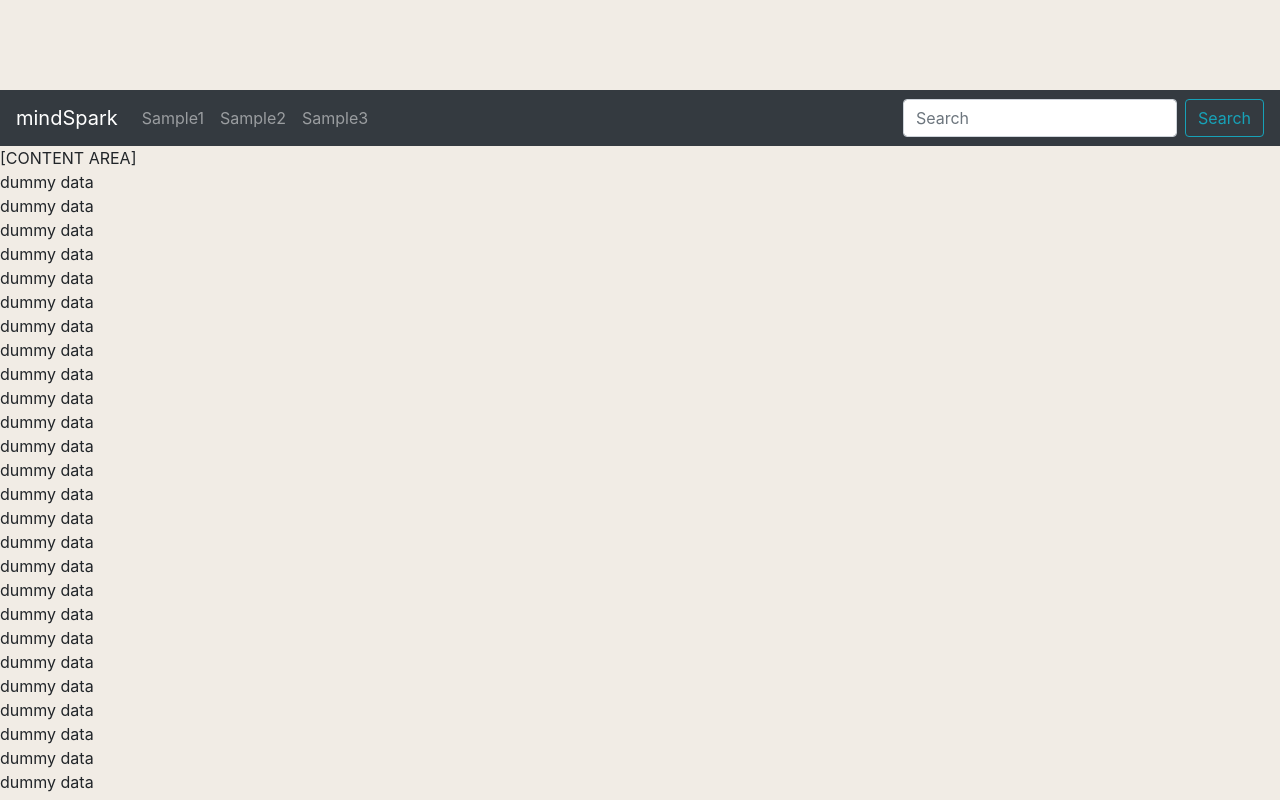
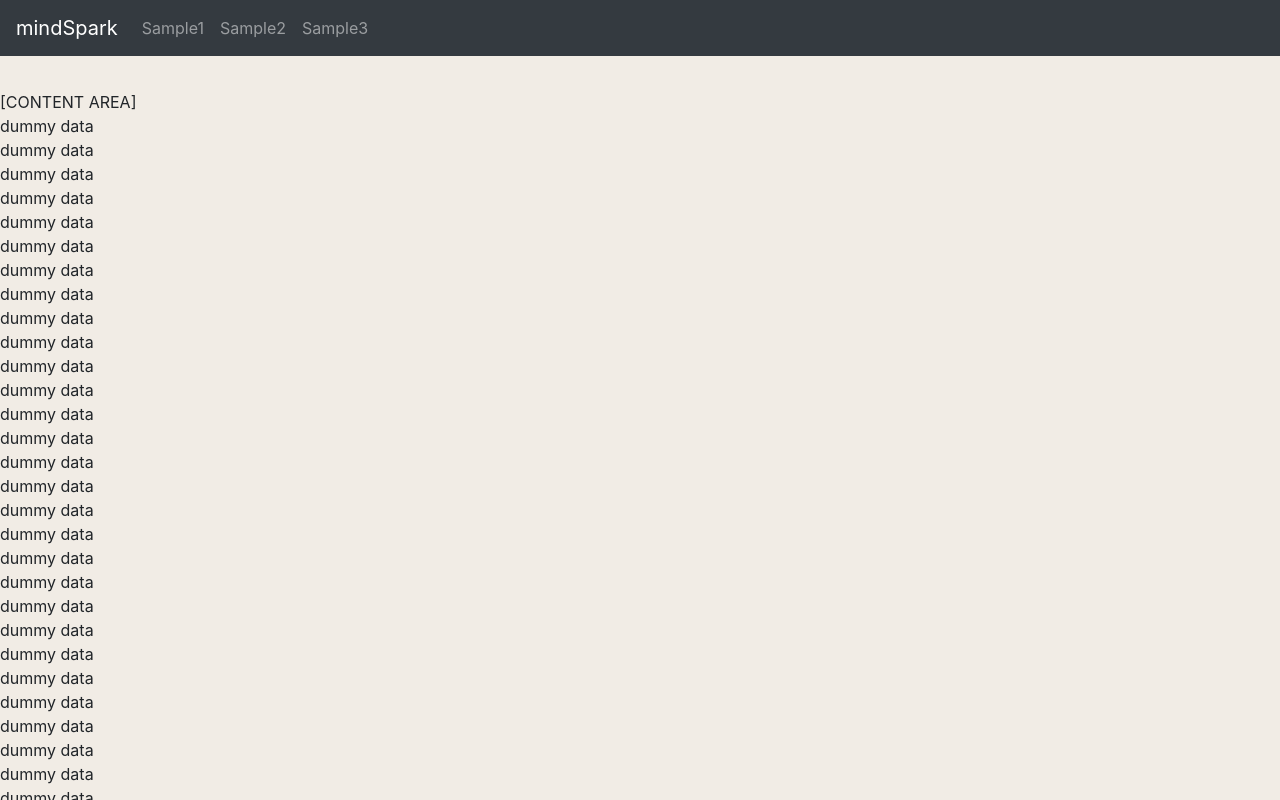
Before and after one commit to abansal98/mindSpark, a React (Create React App) app in the folder react-app/: page / in a window 1280 px wide. Shown: the top 800 px of the page. Built offline with nearby package versions, Linux system fonts and the light colour scheme.

Commit message:
make navbar fixedTop, delete unnecessary

```diff
--- a/react-app/src/navbar.js
+++ b/react-app/src/navbar.js
@@ -6,7 +6,7 @@ class NavBar extends Component {
   render() {
     return (
       <nav>
-        <Navbar bg="dark" variant="dark">
+        <Navbar bg="dark" variant="dark" fixed="top">
           <Navbar.Brand href="#home">mindSpark</Navbar.Brand>
           <Nav className="mr-auto">
             <Nav.Link href="#sample1">Sample1</Nav.Link>
@@ -14,10 +14,6 @@ class NavBar extends Component {
             <Nav.Link href="#Sample3">Sample3</Nav.Link>
             {/* <img src={logo} className="App-logo" alt="logo" /> */}
           </Nav>
-          <Form inline>
-            <FormControl type="text" placeholder="Search" className="mr-sm-2" />
-            <Button variant="outline-info">Search</Button>
-          </Form>
         </Navbar>
       </nav>
     );
```
